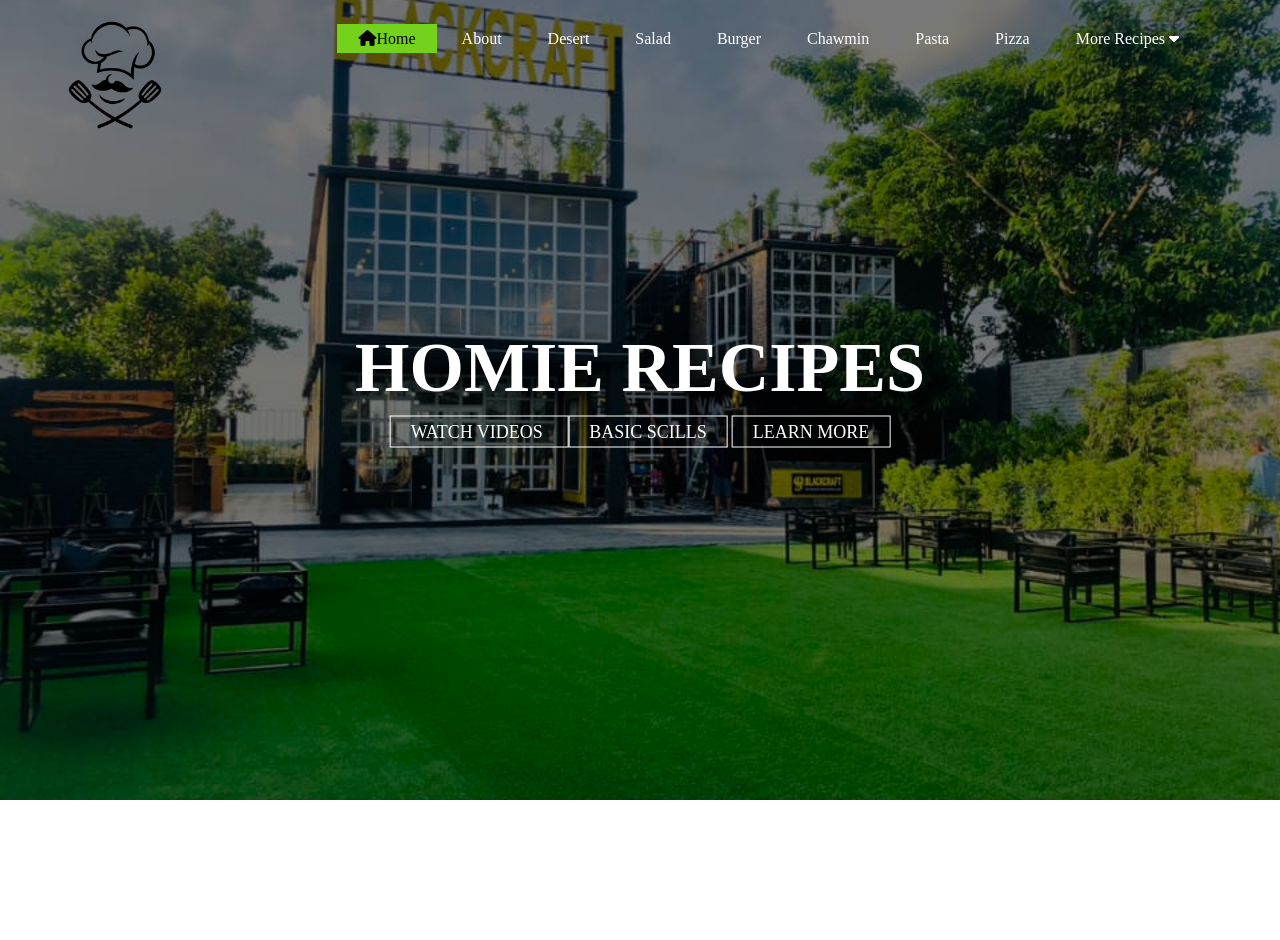
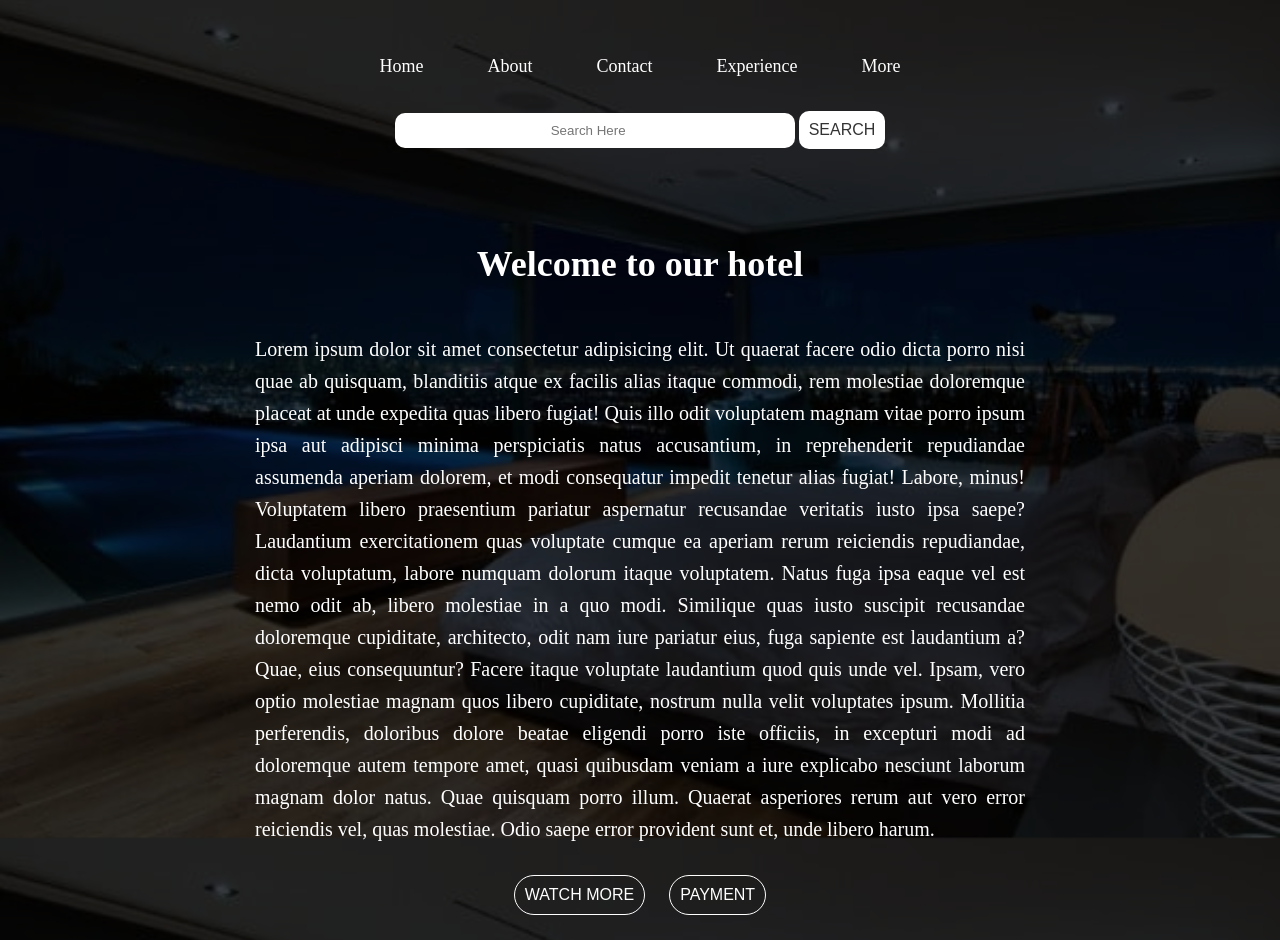
Before and after one commit to SHAFAYET703/Black, a plain HTML site: page index.html in a window 1280 px wide. Before the commit the page ends 800 px from the top, so only its background shows below. Drawn offline with Linux system fonts and the light colour scheme.

Commit message:
Add files via upload

```diff
--- a/index.html
+++ b/index.html
@@ -3,46 +3,33 @@
 <head>
     <meta charset="UTF-8">
     <meta name="viewport" content="width=device-width, initial-scale=1.0">
-    <title>Nur Restrurant</title>
-    <link rel="stylesheet" href="stylee.css">
-    <link rel="stylesheet" href="https://cdnjs.cloudflare.com/ajax/libs/font-awesome/6.6.0/css/all.min.css" />
-
+    <meta name="description" content="Welcome to DoYal Hotel. Experience luxury accommodation and exceptional service at our hotel.">
+    <meta name="keywords" content="hotel, luxury, accommodation, DoYal Hotel">
+    <title>Doyal Hotel</title>
+    <link rel="stylesheet" href="styles.css">
+    <link rel="stylesheet" href="https://cdnjs.cloudflare.com/ajax/libs/font-awesome/6.6.0/css/all.min.css">
 </head>
 <body>
     <header>
-        <div class="main">
-          <dir class="logo" >
-            <img src="Chef-restaurant-logo-illustrations-template-on-transparent-background-PNG-removebg-preview.png" alt="">
-          </dir>
+        <nav class="main">
             <ul>
-                <li class="active"><a href="#"><i class="fa fa-home"></i>Home</a></li>
+                <li><a href="#">Home</a></li>
                 <li><a href="#">About</a></li>
-                <li><a href="#">Desert</a></li>
-                <li><a href="#">Salad</a></li>
-                <li><a href="#">Burger</a></li>
-                <li><a href="#">Chawmin</a></li>
-                <li><a href="#">Pasta</a></li>
-                <li><a href="#">Pizza</a></li>
-                <li><a href="#">More Recipes <i class="fa fa-caret-down"></i></a>
-                <div class="sub-menu">
-                    <ul>
-                      <li><a href="#">Noodles</a></li>
-                        <li><a href="#">Sandwich</a></li>
-                    </ul>
-                </div>
-            </li>
+                <li><a href="#">Contact</a></li>
+                <li><a href="#">Experience</a></li>
+                <li><a href="#">More</a></li>
             </ul>
-        </div>
-      <div class="title">
-        <h1>HOMIE RECIPES</h1>
-      </div>
-      <div class="button">
-        <a href="#" class="btn">WATCH VIDEOS </a>
-        <a href="#" class="btn">BASIC SCILLS</a>
-        <a href="#" class="btn">LEARN MORE</a>
-      </div>
-
+            <form action="/search" method="get">
+                <input class="search-input" type="search" placeholder="Search Here" aria-label="Search input">
+                <button class="search-button" type="submit" aria-label="Search">SEARCH</button>
+            </form>
+        </nav>
     </header>
-
+    <main class="content">
+        <h2>Welcome to our hotel</h2>
+        <p>Lorem ipsum dolor sit amet consectetur adipisicing elit. Ut quaerat facere odio dicta porro nisi quae ab quisquam, blanditiis atque ex facilis alias itaque commodi, rem molestiae doloremque placeat at unde expedita quas libero fugiat! Quis illo odit voluptatem magnam vitae porro ipsum ipsa aut adipisci minima perspiciatis natus accusantium, in reprehenderit repudiandae assumenda aperiam dolorem, et modi consequatur impedit tenetur alias fugiat! Labore, minus! Voluptatem libero praesentium pariatur aspernatur recusandae veritatis iusto ipsa saepe? Laudantium exercitationem quas voluptate cumque ea aperiam rerum reiciendis repudiandae, dicta voluptatum, labore numquam dolorum itaque voluptatem. Natus fuga ipsa eaque vel est nemo odit ab, libero molestiae in a quo modi. Similique quas iusto suscipit recusandae doloremque cupiditate, architecto, odit nam iure pariatur eius, fuga sapiente est laudantium a? Quae, eius consequuntur? Facere itaque voluptate laudantium quod quis unde vel. Ipsam, vero optio molestiae magnam quos libero cupiditate, nostrum nulla velit voluptates ipsum. Mollitia perferendis, doloribus dolore beatae eligendi porro iste officiis, in excepturi modi ad doloremque autem tempore amet, quasi quibusdam veniam a iure explicabo nesciunt laborum magnam dolor natus. Quae quisquam porro illum. Quaerat asperiores rerum aut vero error reiciendis vel, quas molestiae. Odio saepe error provident sunt et, unde libero harum.</p>
+        <button class="btn" aria-label="Watch more">WATCH MORE</button>
+        <button class="btn" aria-label="Payment">PAYMENT</button>
+    </main>
 </body>
 </html>
--- /dev/null
+++ b/styles.css
@@ -0,0 +1,140 @@
+* {
+    margin: 0;
+    padding: 0;
+    box-sizing: border-box;
+}
+
+body {
+    width: 100%;
+    height: 100vh;
+    background-image: linear-gradient(rgba(0,0,0,0.75), rgba(0,0,0,0.75)), url(badroom.jpg);
+    background-size: cover;
+    background-position: center;
+    line-height: 1.6;
+    font-family: 'Times New Roman', serif;
+}
+
+header {
+    margin-top: 20px;
+    text-align: center;
+    padding: 32px;
+}
+
+header h1 {
+    color: white;
+    font-size: 50px;
+}
+
+header form {
+    margin-top: 20px;
+}
+
+header .search-input {
+    padding: 10px;
+    text-align: center;
+    border-radius: 10px;
+    width: 400px;
+    border: none;
+    outline: none;
+}
+
+header .search-button {
+    margin-top: 10px;
+    padding: 10px;
+    border-radius: 10px;
+    border: none;
+    background-color: #fff;
+    color: #333;
+    cursor: pointer;
+    font-size: 16px;
+}
+
+header .search-button:hover {
+    background-color: #ddd;
+}
+
+header .main ul {
+    list-style: none;
+    padding: 0;
+}
+
+header .main ul li {
+    display: inline;
+    margin: 0 20px;
+}
+
+header ul li a {
+    font-size: 18px;
+    color: white;
+    text-decoration: none;
+    padding: 10px;
+    border-radius: 20px;
+}
+
+header ul li a:hover,
+header ul li a:focus {
+    color: bisque;
+    background-color: rgba(255,255,255,0.2);
+    transition: background-color 0.1s ease, color 0.1s ease;
+}
+
+.content {
+    width: 80%;
+    max-width: 800px;
+    margin: 20px auto;
+    padding: 15px;
+    text-align: center;
+}
+
+.content h2 {
+    margin-top: 20px;
+    margin-bottom: 40px;
+    font-size: 36px;
+    color: #fff;
+}
+
+.content p {
+    margin-bottom: 20px;
+    font-size: 20px;
+    color: #fff;
+    text-align: justify;
+}
+
+.content .btn {
+    background: transparent;
+    color: white;
+    border: 1px solid #fff;
+    margin: 10px;
+    padding: 10px;
+    border-radius: 20px;
+    font-size: 16px;
+    cursor: pointer;
+    transition: background-color 0.3s ease, color 0.3s ease;
+}
+
+.content .btn:hover {
+    background-color: aqua;
+    color: #333;
+    font-weight: bold;
+}
+
+@media(max-width: 760px) {
+    .content {
+        width: 90%;
+    }
+    .content h2 {
+        font-size: 28px;
+    }
+}
+
+@media(max-width: 480px) {
+    .content {
+        width: 100%;
+    }
+    .content h2 {
+        font-size: 22px;
+    }
+    .content p {
+        font-size: 16px;
+    }
+}
```
Also changed, not shown: badroom.jpg (added).
